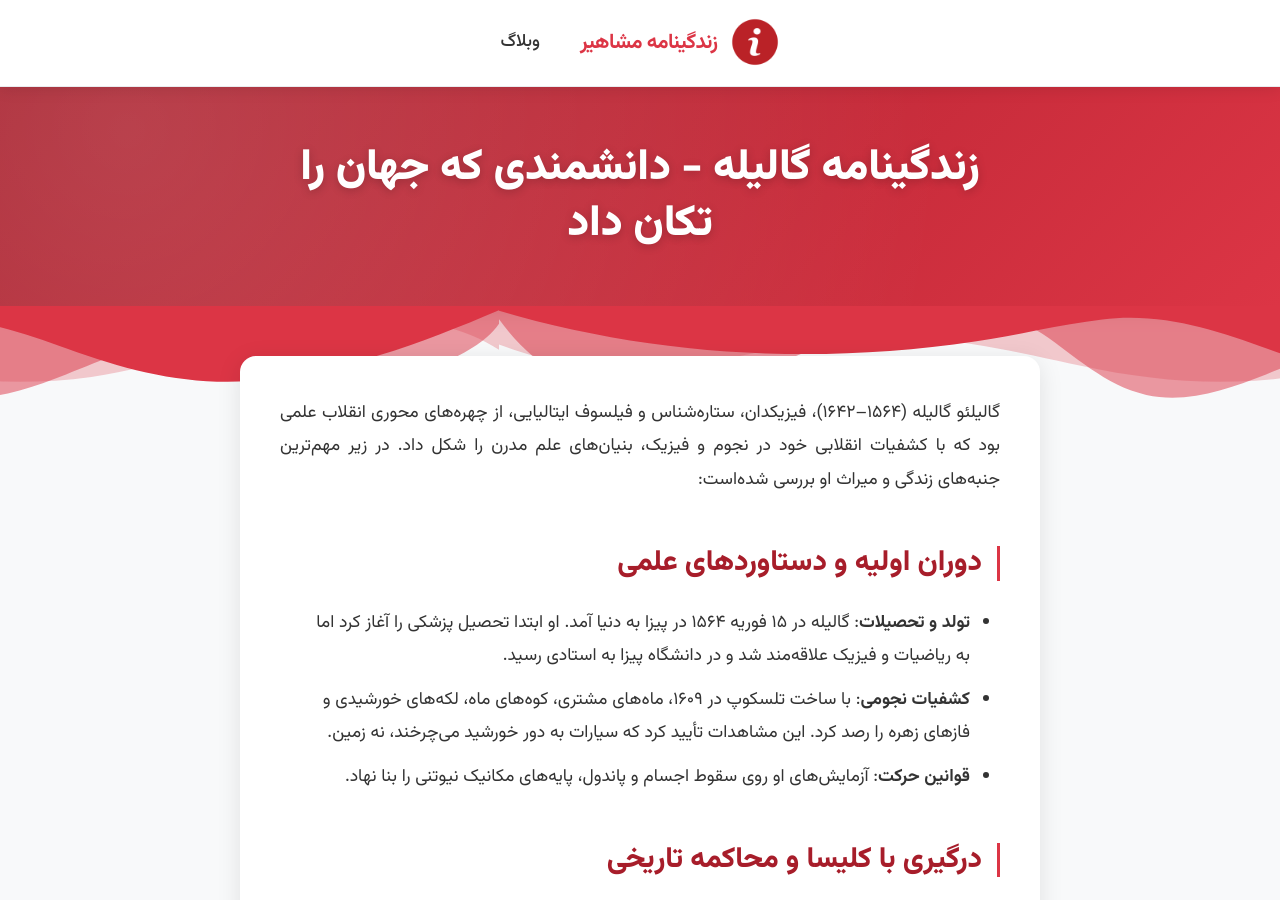
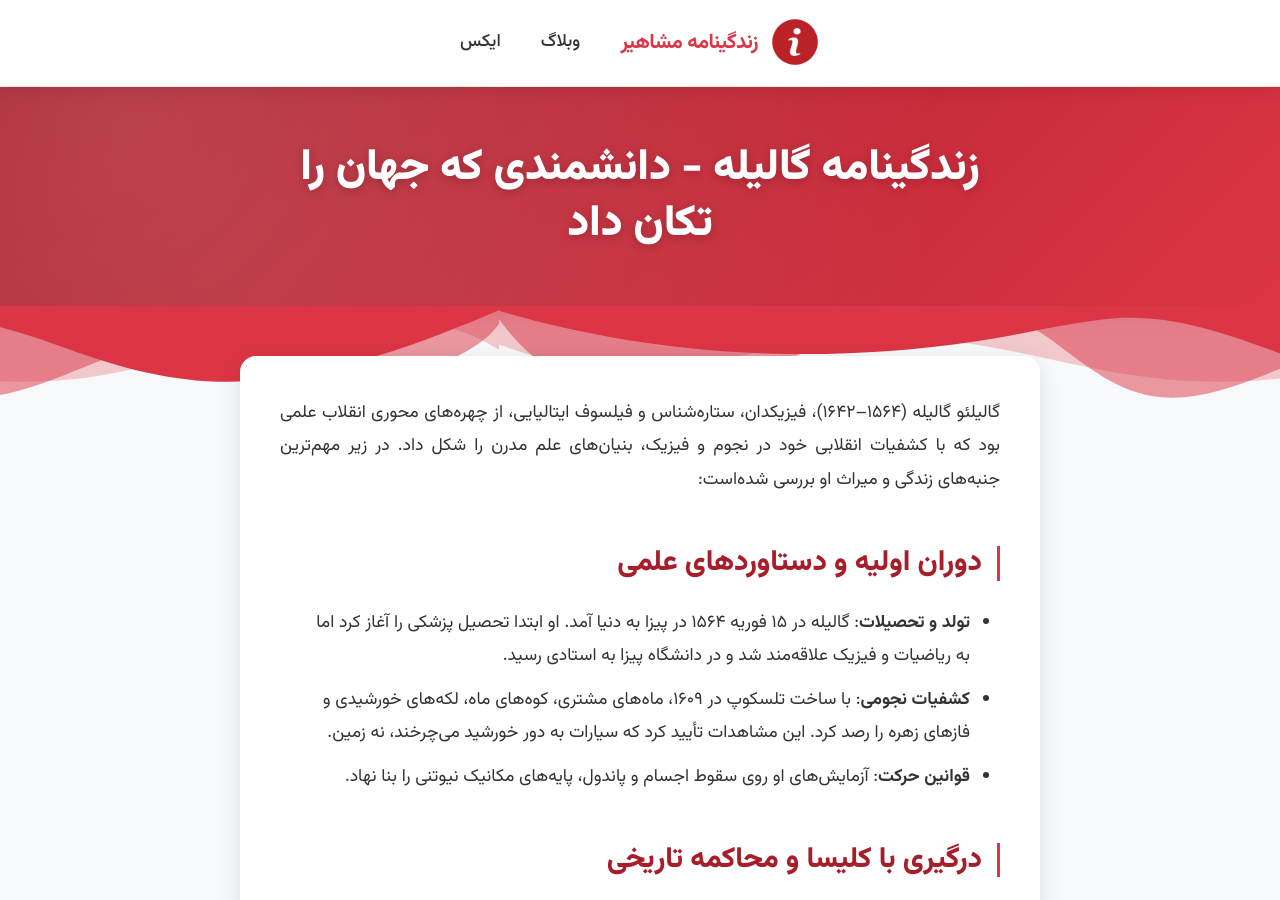
Before and after one commit to darkblog/darkblog.github.io, a Jekyll site: the page built from _posts/2025-7-5-68.md, in a window 1280 px wide and 900 px high. Built offline with Jekyll 4.4.1, drawn with Linux system fonts in a browser that asks for light colours; nearby versions of some CDN libraries.

Commit message:
Update post.html

```diff
--- a/_layouts/post.html
+++ b/_layouts/post.html
@@ -586,6 +586,7 @@
                 </a>
             </li>
             <li><a href="https://indexes.ir/blog">وبلاگ</a></li>
+            <li><a href="https://x.com/pbstwi">ایکس</a></li>
         </ul>
     </nav>
 
```
